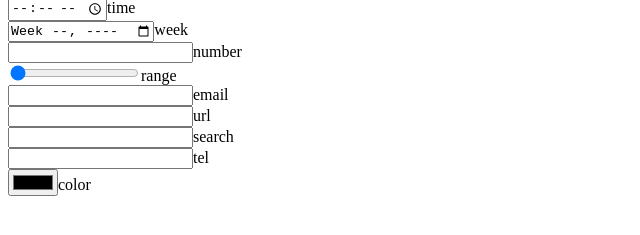
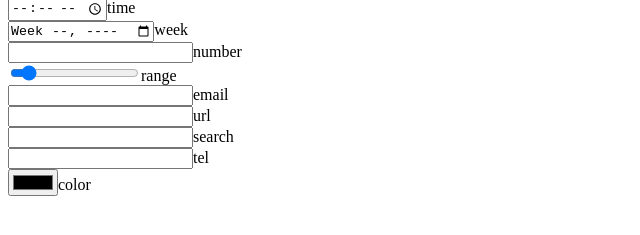
Before and after one commit to jarapova/jarapova.github.io, a plain HTML site: page index.html in a window 1280 px wide. Shown: the part 177-412 px from the top of the page, 0-640 px from the left. Drawn offline with Linux system fonts and the light colour scheme.

Commit message:
Initial commit09

```diff
--- a/index.html
+++ b/index.html
@@ -15,7 +15,7 @@ Hello World
             <input type="time" name="time1">time<br>
             <input type="week" name="week1">week<br>
             <input type="number" name="number1">number<br>
-            <input type="range" name="range1"  id="volume" min="0" max="100" value="0" step="10">range<br>
+            <input type="range" name="range1"  id="volume" min="0" max="100" value="10" step="10">range<br>
             <input type="email" name="email1">email<br>
             <input type="url" name="url1">url<br>
             <input type="search" name="search1">search<br>
```
